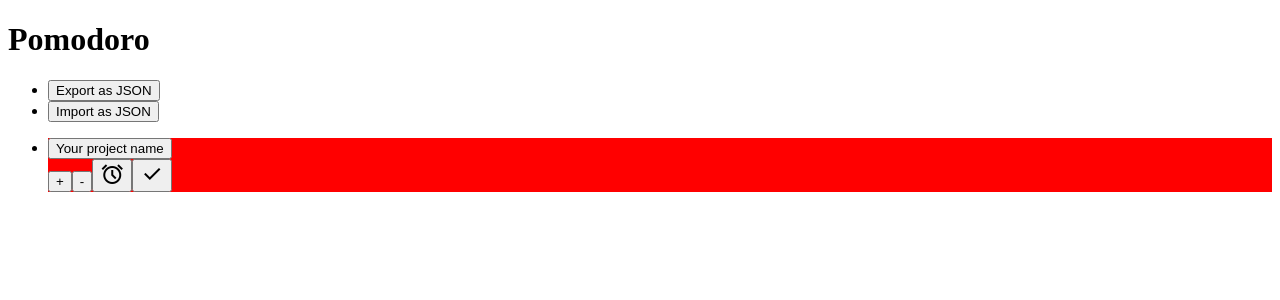
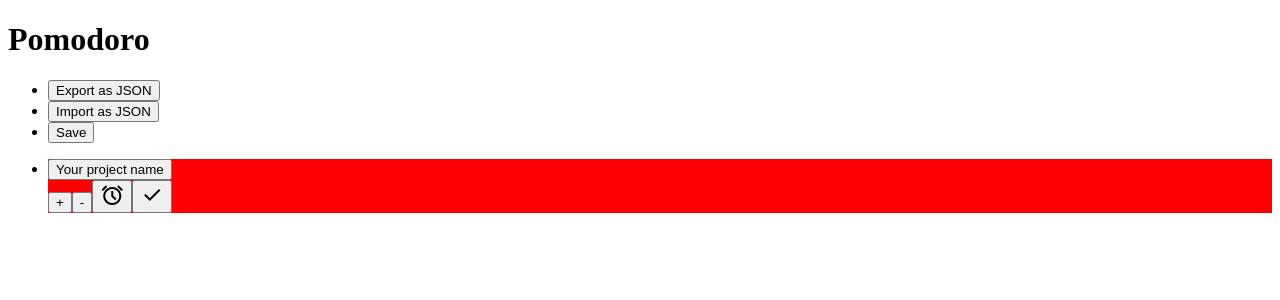
Before and after one commit to Maxime-Meteye/pomodoro, a Vue app: page / in a window 1280 px wide. Shown: the top 300 px of the page. Built offline with nearby package versions, Linux system fonts and the light colour scheme.

Commit message:
Refactor task management UI; enhance control view with import/export functionality and add popover for JSON operations

```diff
--- a/src/App.vue
+++ b/src/App.vue
@@ -12,5 +12,6 @@ import taskView from './components/taskView.vue'
 import controlView from './components/controlView.vue'
 import { useTaskStore } from '@/stores/taskStore';
 const taskStore = useTaskStore()
+
 </script>
 <style scoped></style>
--- a/src/components/controlView.vue
+++ b/src/components/controlView.vue
@@ -3,24 +3,70 @@
     <div>
         <ul>
             <li>
-                <button @click="exportTree()">Export as JSON</button>
+                <button @click="exportTree()" popovertarget="treeWindow">Export as JSON</button>
             </li>
             <li>
-                <button @click="importTree()">Import as JSON</button>
+                <button popovertarget="popoverWindow">Import as JSON</button>
+            </li>
+			<li>
+                <button popovertarget="popoverWindow" @click="saveInLocalStorage">Save</button>
             </li>
         </ul>
+		<popover-view>
+			<form @submit.prevent="importTree(json_tree)">
+				<textarea v-model="json_tree"></textarea>
+				<button>Load</button>
+			</form>
+		</popover-view>
     </div>
 </template>
 <script setup>
+import popoverView from '@/components/popoverView.vue'
 import { useTaskStore } from '@/stores/taskStore';
+import {ref} from 'vue';
 
-const taskStore = useTaskStore()
+const json_tree = ref();
+const taskStore = useTaskStore();
 
 const exportTree = ()=>{
-    window.alert(taskStore.exportTreeAsJson());
+    json_tree.value = taskStore.exportTreeAsJson();
 }
-const importTree = ()=>{
-    taskStore.loadTree(window.prompt())
+const importTree = (tree)=>{
+    taskStore.loadTree(tree);
 }
 
+
+const saveInLocalStorage = ()=>{
+	let tree = taskStore.exportTreeAsJson();
+
+}
+
+localStorage.key = JSON.stringify(["1","2"])
+
+
+if(json_tree.value == undefined){
+	console.log(JSON.parse(localStorage.key))
+}
+
+/*
+	lookup localstorage.key if not empty
+		open popover with list of project, and names.
+		if user chooses one.
+			lookup localstorage[chosenkey] use try catch
+			when saving save under localstorage[chosenkey]
+*/
+
+
+//localStorage.key
+
+console.log(localStorage);
+
 </script>
+
+<style>
+textarea{
+	min-height: 70vh;
+	min-width: 60em;
+	overflow-y: auto;
+}
+</style>
--- /dev/null
+++ b/src/components/popoverView.vue
@@ -0,0 +1,20 @@
+<template setup>
+<div popover id="popoverWindow" class="popover">
+	<slot></slot>
+</div>
+</template>
+<style scoped>
+
+.popover:popover-open{
+	transition: bottom 0.2s;
+	bottom: 0;
+	@starting-style{
+		transition: bottom 0.2s;
+		bottom: -200%;
+	}
+}
+.popover::backdrop{
+	backdrop-filter: blur(1px);
+}
+
+</style>
--- a/src/stores/taskStore.js
+++ b/src/stores/taskStore.js
@@ -3,13 +3,15 @@ import {ref,watch} from 'vue'
 
 export const useTaskStore =  defineStore('taskStore',()=>{
     let ID = ref(0);
+	const key = ref(); //TODO Generate key on init : timestamp/math.random
     const selected_goal = ref("")
-    const goals = ref({
+	const goals = ref({
           title: 'Your project name',
           complete: false,
           sub_goals:[],
           id:ID.value
-      }) /*
+      })
+	/*
 {
   title:"Add canvas with moving square",
   complete: false,
@@ -37,6 +39,7 @@ function select_toggle (id){
 }
 
 function add_sub_goal( parent = -1, child_name){
+
   if(parent == -1 && goals.value.title == undefined || goals.value.title == ""){//create the first goal, if no goal is provided
     console.log('>>>>>first element')
       goals.value = {
```
Also changed, not shown: 1 other file (tests, documents, lock files or other folders).
